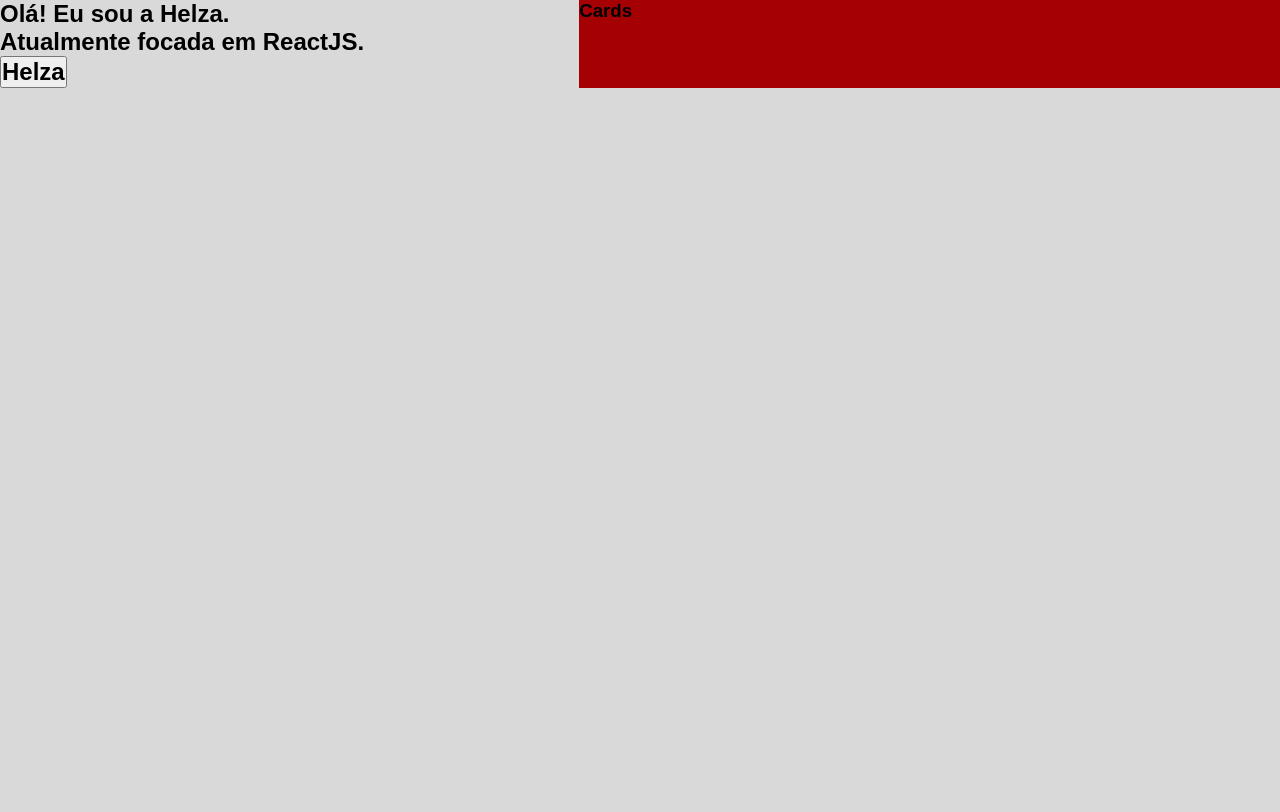
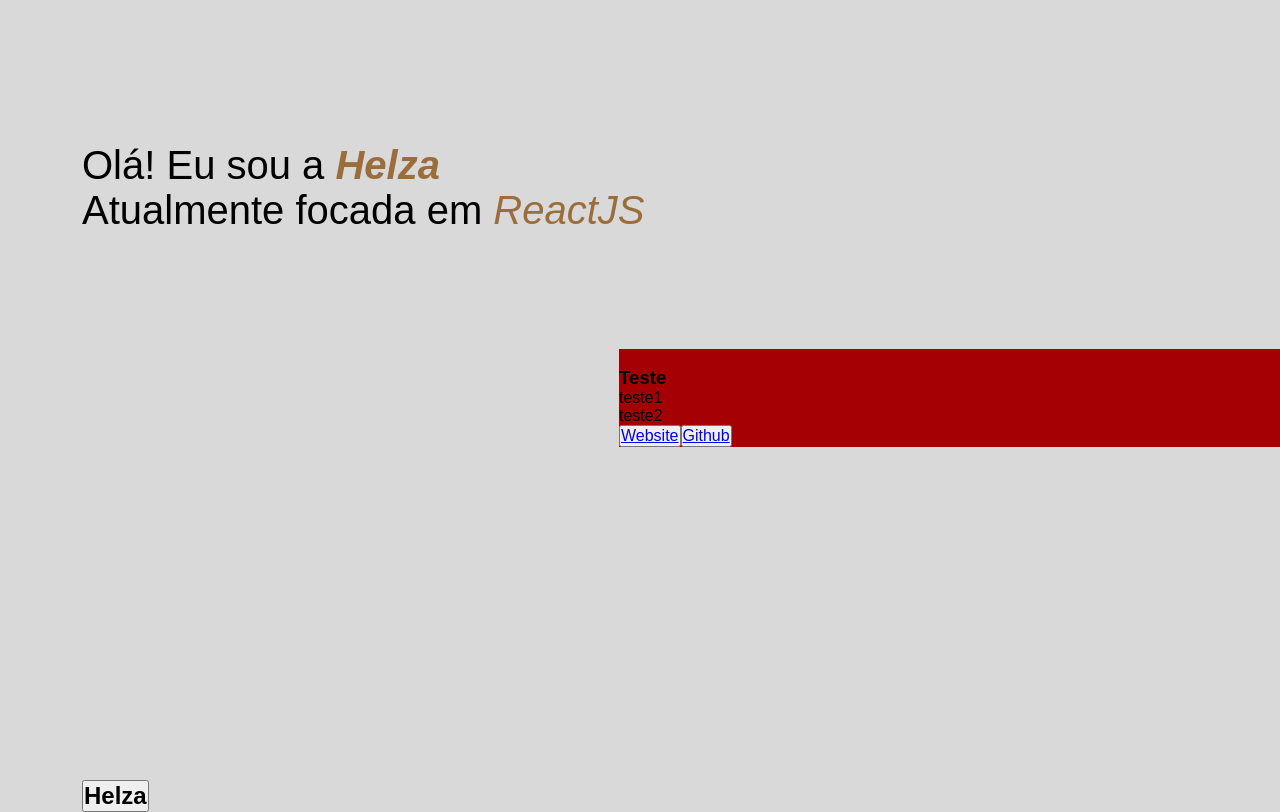
Before and after one commit to helzaaragao/Portfolio, a React (Vite) app: page / in a window 1280 px wide. Built offline with nearby package versions, Linux system fonts and the light colour scheme.

Commit message:
estrutura html cards e inicio css

```diff
--- a/src/components/Cards/index.tsx
+++ b/src/components/Cards/index.tsx
@@ -1,9 +1,19 @@
 import React from "react";
+import { CardContainer, CardDescription, CardImage } from "./styles";
 
-export function Cards() {
+export function Card() {
     return(
-        <div>
-         <h3>Cards</h3>
-        </div>
+        <CardContainer>
+            <CardImage>
+                <img src="" alt="" />
+            </CardImage>
+            <CardDescription>
+                <h3>Teste</h3>
+                <p>teste1</p>
+                <p>teste2</p>
+                <button><a href="/">Website</a></button>
+                <button><a href="/">Github</a></button>
+            </CardDescription>
+        </CardContainer>
     )
 }
--- a/src/components/Cards/styles.ts
+++ b/src/components/Cards/styles.ts
@@ -0,0 +1,5 @@
+import styled from "styled-components";
+
+export const CardContainer = styled.main``
+export const CardImage = styled.section``
+export const CardDescription = styled.section``
--- a/src/page/index.tsx
+++ b/src/page/index.tsx
@@ -1,7 +1,7 @@
 import React from "react";
 import { PortfolioContainer, Profile, Projects } from "./styles";
 import { Header } from "../components/Header";
-import { Cards } from "../components/Cards";
+import { Card } from "../components/Cards";
 
 
 export function Portfolio(){
@@ -9,17 +9,14 @@ export function Portfolio(){
         <PortfolioContainer>
 
             <Profile>
-                <h1>Olá! Eu sou a Helza. <br />
-                Atualmente focada em ReactJS.</h1>
+                <h1>Olá! Eu sou a <span>Helza</span><br/>
+                Atualmente focada em <span>ReactJS</span></h1>
 
-            {/* um componente Accordion para cima*/}
                <Header></Header>
-
-
             </Profile>
 
             <Projects>
-            <Cards></Cards>
+            <Card></Card>
             </Projects>
         </PortfolioContainer>
     )
--- a/src/page/styles.ts
+++ b/src/page/styles.ts
@@ -3,11 +3,39 @@ import styled from "styled-components";
 export const PortfolioContainer = styled.main`
     width: 100vw;
     display: flex;
+    align-items: center;
+    justify-content: space-between;
+
 
 `
 export const Profile = styled.section`
     width: 38.688rem;
-    /* height: 49.75rem; */
+    height: 49.75rem;
+    display: flex;
+    flex-direction: column;
+    gap: 34.188rem;
+    padding-left: 5.125rem;
+    padding-right: 2.625rem;
+    padding-top: 8.938rem;
+    padding-bottom: 4.75rem;
+
+    h1{
+        width: 35.75rem;
+        text-align: left;
+        font-size: 2.5rem;
+        font-weight: 500;
+
+        span {
+            color:  ${(props) => props.theme['golden-brown']};
+            font-style: italic;
+        }
+
+        span:first-child {
+            font-weight: bold;
+        }
+
+
+    }
 `
 export const Projects = styled.section`
     width: 46.813rem;
--- a/src/styles/global.ts
+++ b/src/styles/global.ts
@@ -9,7 +9,7 @@ export const GlobalStyle = createGlobalStyle`
 
     :focus {
         outline: 0;
-        box-shadow: 0 0 0 2px ${(props) => props.theme['gold-brown']};;
+        box-shadow: 0 0 0 2px ${(props) => props.theme['gold-brown']};
     }
 
    body, input, textarea, button {
```
